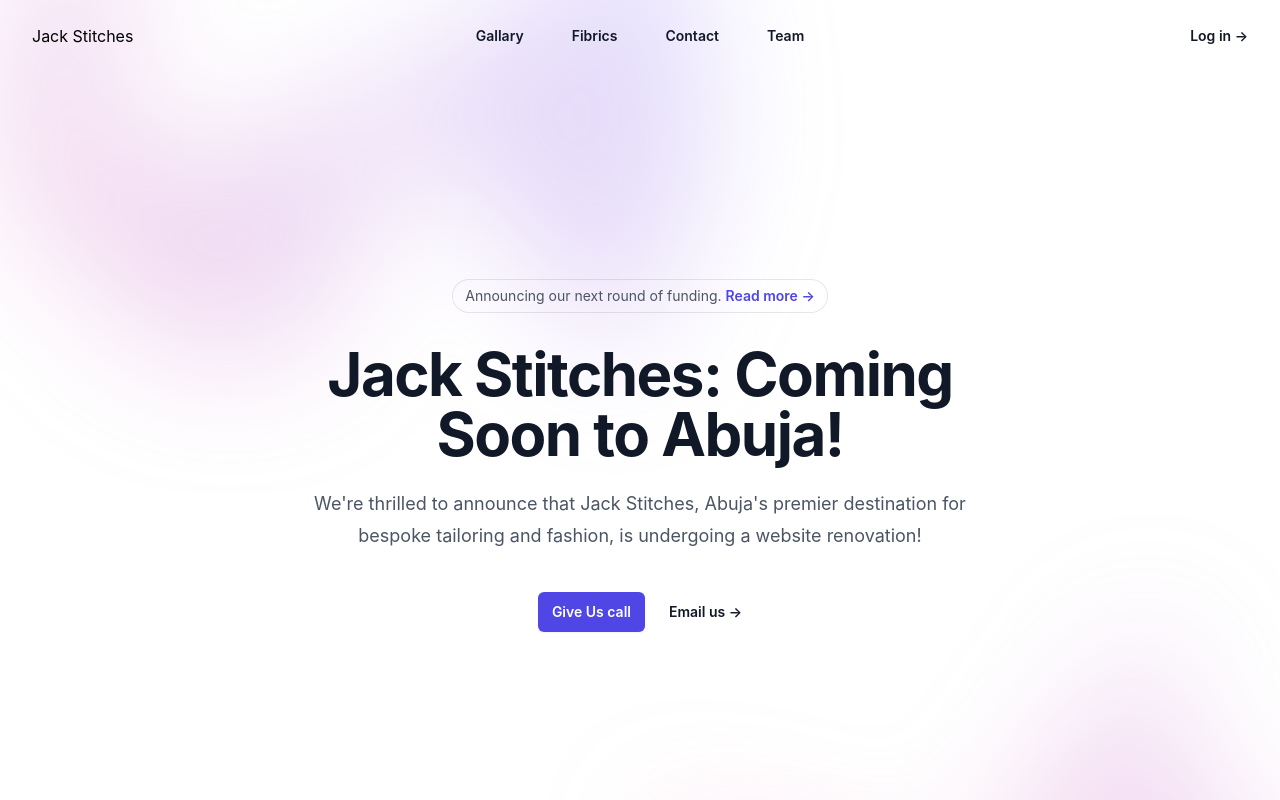
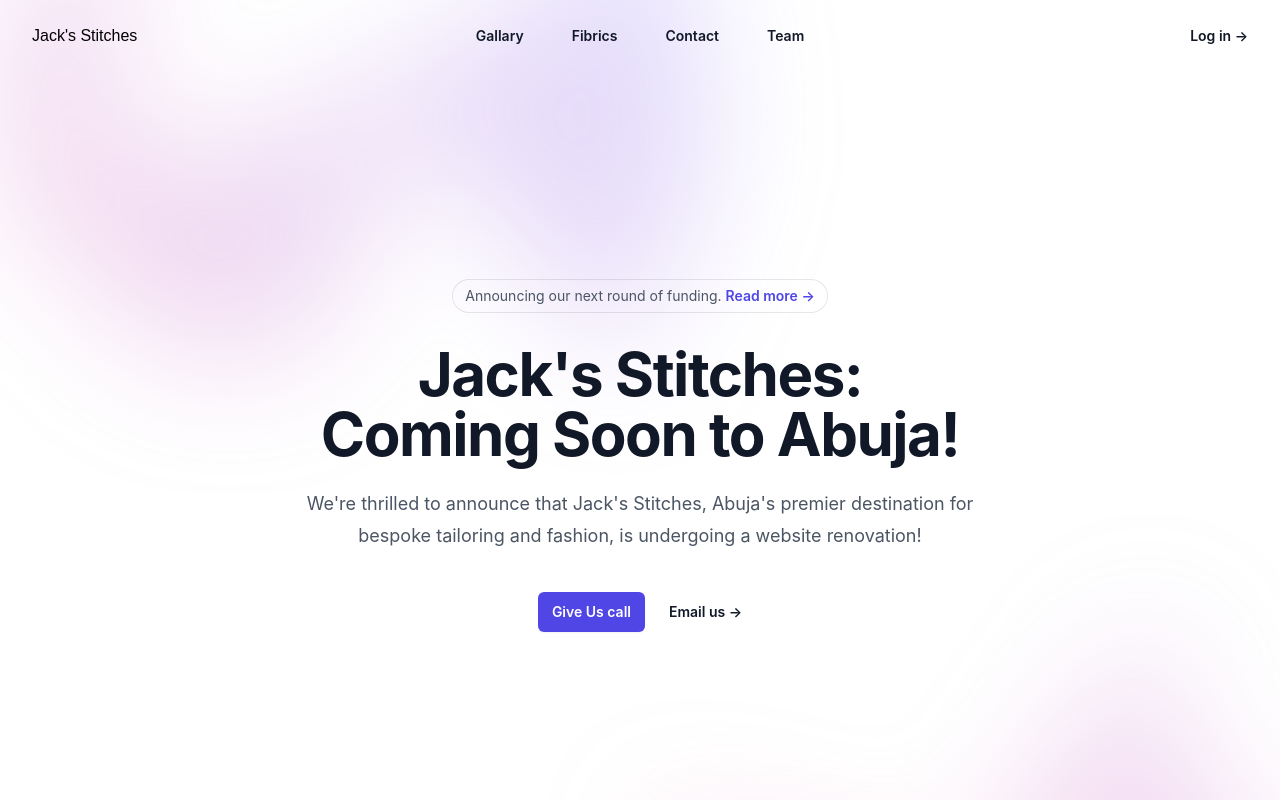
Before and after one commit to webcode2/jackstitches, a React (Create React App) app: page / in a window 1280 px wide. Shown: the top 800 px of the page. Built offline with nearby package versions, Linux system fonts and the light colour scheme; the HTML template or start-up script is replaced by a standard one.

Commit message:
first commit

```diff
--- a/src/components/starter.jsx
+++ b/src/components/starter.jsx
@@ -25,7 +25,7 @@ export default function Example() {
                 src="https://tailwindui.com/img/logos/mark.svg?color=indigo&shade=600"
                 alt=""
               /> */}
-              <p className="">Jack Stitches</p>
+              <p className=" font-lobster">{company_profile.name}</p>
             </a>
           </div>
           <div className="flex lg:hidden">
@@ -62,7 +62,7 @@ export default function Example() {
                   src="https://tailwindui.com/img/logos/mark.svg?color=indigo&shade=600"
                   alt=""
                 /> */}
-                            <p className="">Jack Stitches</p>
+                            <p className="font-lobster">{company_profile.name}</p>
               </a>
 
               <button
@@ -126,10 +126,10 @@ export default function Example() {
           </div>
           <div className="text-center">
             <h1 className="text-4xl font-bold tracking-tight text-gray-900 sm:text-6xl">
-            Jack Stitches: Coming Soon to Abuja!
+            {company_profile.name}: Coming Soon to Abuja!
             </h1>
             <p className="mt-6 text-lg leading-8 text-gray-600">
-            We're thrilled to announce that Jack Stitches, Abuja's premier destination for bespoke tailoring and fashion, is undergoing a website renovation!
+            We're thrilled to announce that {company_profile.name}, Abuja's premier destination for bespoke tailoring and fashion, is undergoing a website renovation!
             </p>
 
             <div className="mt-10 flex items-center justify-center gap-x-6">
--- a/src/index.css
+++ b/src/index.css
@@ -16,3 +16,4 @@ code {
   font-family: source-code-pro, Menlo, Monaco, Consolas, 'Courier New',
     monospace;
 }
+@import url('https://fonts.googleapis.com/css2?family=Lobster+Two:ital,wght@0,400;0,700;1,400&display=swap')
--- a/tailwind.config.js
+++ b/tailwind.config.js
@@ -4,7 +4,12 @@ module.exports = {
     "./src/**/*.{js,jsx,}",
   ],
   theme: {
-    extend: {},
+    extend: {
+      fontFamily: {
+        poppins: ["Poppins", "sans-serif"],
+        lobster:["Lobster Two", "sans-serif"]
+      },
+    },
   },
   plugins: [],
 }
```
